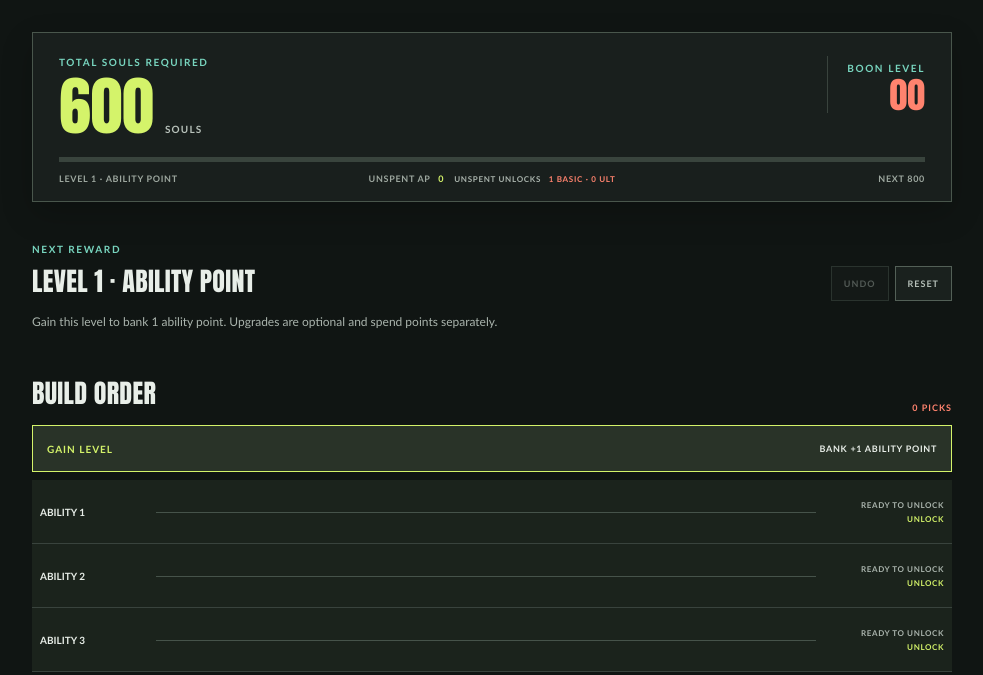
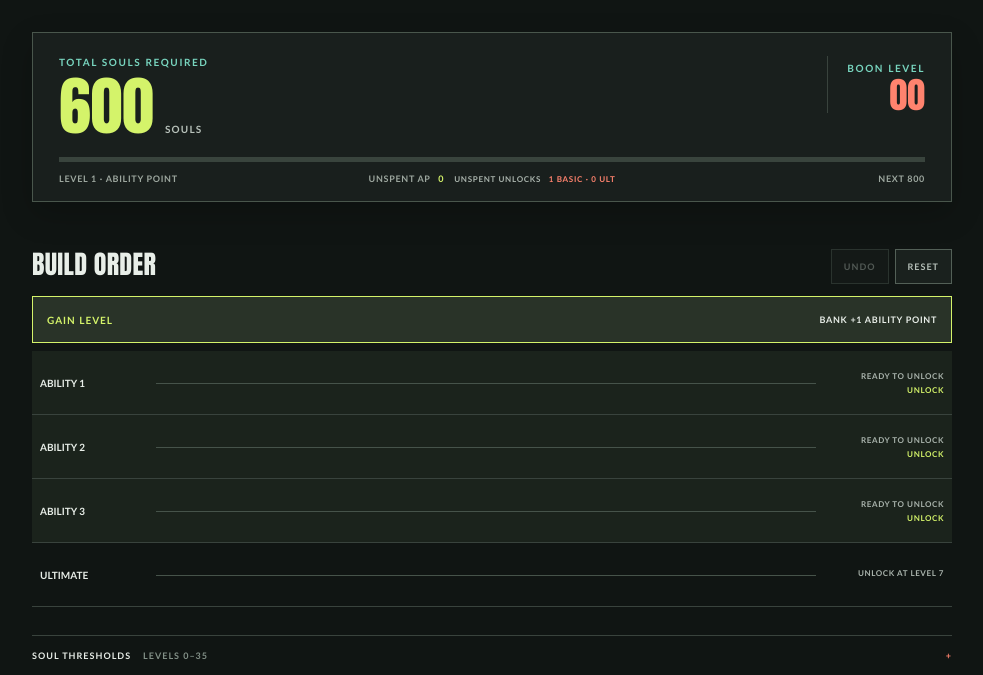
Before and after one commit to LittleBitwise/BoonPlanner, a Flask app: page / in a window 1280 px wide. Shown: the part 66-741 px from the top of the page, without its empty margins (148-1131 px from the left). Run offline with Flask 3, Linux system fonts and the light colour scheme.

Commit message:
removed leftover choice prompt

```diff
--- a/static/app.js
+++ b/static/app.js
@@ -10,11 +10,8 @@ const unspentValue = document.querySelector("#unspentValue");
 const unspentUnlocks = document.querySelector("#unspentUnlocks");
 const progressFill = document.querySelector("#progressFill");
 const progressTrack = document.querySelector(".progress-track");
-const choiceHeading = document.querySelector("#choiceHeading");
-const choicePrompt = document.querySelector("#choicePrompt");
 const gainLevelButton = document.querySelector("#gainLevelButton");
 const buildOrder = document.querySelector("#buildOrder");
-const orderCount = document.querySelector("#orderCount");
 const undoButton = document.querySelector("#undoButton");
 const abilities = new Map(abilityTracks.map((track) => [track.dataset.ability, {
   track,
@@ -105,18 +102,7 @@ function rebuildProgress() {
   actions.forEach((action) => applyAction(action));
 }
 
-function promptFor(target) {
-  if (!target) return { heading: "MAXIMUM LEVEL", prompt: "All 35 boon levels are assigned." };
-  if (target.reward === "Ability unlock") {
-    if (target.level === 7) return { heading: `LEVEL ${target.level} · ULTIMATE UNLOCK`, prompt: "Gain this level to bank an Ultimate unlock, then assign it whenever you're ready." };
-    const heading = target.level === 0 ? "STARTING ABILITY" : `LEVEL ${target.level} · ABILITY UNLOCK`;
-    return { heading, prompt: "Gain this level to bank a basic ability unlock. You can assign it later." };
-  }
-  return { heading: `LEVEL ${target.level} · ABILITY POINT`, prompt: "Gain this level to bank 1 ability point. Upgrades are optional and spend points separately." };
-}
-
 function renderOrder() {
-  orderCount.textContent = `${order.length} ${order.length === 1 ? "PICK" : "PICKS"}`;
   abilities.forEach((ability, abilityId) => {
     const line = ability.track.querySelector(".track-line");
     line.replaceChildren(...order.map((entry, index) => {
@@ -143,7 +129,6 @@ function renderOrder() {
 function render() {
   const target = targetLevel();
   const current = levels[Math.max(0, currentLevel)];
-  const prompt = promptFor(target);
   const souls = current.souls;
   const canAdvance = canGainLevel(target);
 
@@ -155,8 +140,6 @@ function render() {
   unspentUnlocks.textContent = `${pendingBasicUnlocks} BASIC · ${pendingUltimateUnlocks} ULT`;
   progressFill.style.width = `${(Math.max(currentLevel, 0) / 35) * 100}%`;
   progressTrack.setAttribute("aria-valuenow", String(Math.max(currentLevel, 0)));
-  choiceHeading.textContent = prompt.heading;
-  choicePrompt.textContent = prompt.prompt;
   gainLevelButton.disabled = !canAdvance;
   gainLevelButton.childNodes[0].textContent = canAdvance ? "GAIN LEVEL " : "MAX LEVEL ";
   gainLevelButton.querySelector("span").textContent = !target ? "ALL BOON LEVELS CLAIMED" : target.reward === "Ability unlock" ? target.level === 7 ? "BANK +1 ULTIMATE UNLOCK" : "BANK +1 BASIC UNLOCK" : "BANK +1 ABILITY POINT";
--- a/static/styles.css
+++ b/static/styles.css
@@ -64,7 +64,6 @@ button { color: inherit; }
 .unlock-bank { color: #aab4ad; font-size: 8px; white-space: nowrap; }
 .unlock-bank b { color: var(--coral); }
 
-.picker-heading { display: flex; justify-content: space-between; align-items: end; gap: 18px; margin: 35px 0 16px; }
 h2 { margin: 5px 0 0; font-family: Impact, "Arial Narrow", sans-serif; font-size: 26px; font-weight: 400; letter-spacing: .3px; }
 .stepper { display: flex; align-items: center; gap: 6px; }
 .step-button, .reset-button { height: 35px; border: 1px solid #536057; background: var(--panel); cursor: pointer; transition: background 130ms ease, color 130ms ease, border-color 130ms ease; }
@@ -74,7 +73,6 @@ h2 { margin: 5px 0 0; font-family: Impact, "Arial Narrow", sans-serif; font-size
 .reset-button:disabled { opacity: .4; cursor: not-allowed; }
 .step-button:focus-visible, .reset-button:focus-visible, .level-card:focus-visible { outline: 2px solid var(--mint); outline-offset: 3px; }
 
-.choice-prompt { margin: -4px 0 15px; color: #aab4ad; font-size: 12px; line-height: 1.5; }
 .gain-level-button { display: flex; width: 100%; min-height: 47px; align-items: center; justify-content: space-between; margin: 0 0 8px; padding: 0 14px; border: 1px solid var(--acid); background: #293328; color: var(--acid); cursor: pointer; font-size: 10px; font-weight: 900; letter-spacing: 1px; }
 .gain-level-button span { color: var(--paper); font-size: 9px; letter-spacing: .7px; }
 .gain-level-button:hover { background: #354332; }
@@ -87,7 +85,6 @@ h2 { margin: 5px 0 0; font-family: Impact, "Arial Narrow", sans-serif; font-size
 .build-section { margin-top: 37px; }
 .section-heading { display: flex; align-items: end; justify-content: space-between; gap: 16px; padding-bottom: 12px; }
 .section-heading h2 { margin-top: 5px; }
-.order-count { color: var(--coral); font-size: 9px; font-weight: 800; letter-spacing: 1px; }
 .build-order { display: grid; gap: 0; margin: 0; }
 .build-order[hidden] { display: none; }
 .ability-track { display: grid; width: 100%; min-width: 0; min-height: 64px; grid-template-columns: 104px minmax(0, 1fr) 116px; align-items: center; gap: 12px; padding: 0 8px; border: 0; border-bottom: 1px solid var(--line); background: transparent; color: var(--paper); text-align: left; cursor: pointer; transition: background 120ms ease; }
@@ -139,7 +136,6 @@ h2 { margin: 5px 0 0; font-family: Impact, "Arial Narrow", sans-serif; font-size
   .souls-value { font-size: 46px; }
   .level-stamp { min-width: 66px; padding-left: 12px; }
   .level-stamp strong { font-size: 31px; }
-  .picker-heading { align-items: center; margin-top: 27px; }
   h2 { font-size: 23px; }
   .summary-bottom { grid-template-columns: 1fr auto; row-gap: 7px; }
   .summary-bottom #nextValue { grid-column: 2; grid-row: 1; }
--- a/templates/index.html
+++ b/templates/index.html
@@ -35,17 +35,14 @@
         </div>
       </div>
 
-      <div class="picker-heading">
-        <div><span class="label">NEXT REWARD</span><h2 id="choiceHeading">LEVEL 1 · ABILITY POINT</h2></div>
-        <div class="stepper" aria-label="Manage ability order">
-          <button type="button" class="reset-button" id="undoButton" title="Undo the last ability choice" disabled>UNDO</button>
-          <button type="button" class="reset-button" id="resetButton" title="Clear the ability order">RESET</button>
+      <section class="build-section" aria-labelledby="buildTitle">
+        <div class="section-heading">
+          <div><h2 id="buildTitle">BUILD ORDER</h2></div>
+          <div class="stepper" aria-label="Manage ability order">
+            <button type="button" class="reset-button" id="undoButton" title="Undo the last ability choice" disabled>UNDO</button>
+            <button type="button" class="reset-button" id="resetButton" title="Clear the ability order">RESET</button>
+          </div>
         </div>
-      </div>
-      <p class="choice-prompt" id="choicePrompt">Gain this level to bank 1 ability point. Upgrades are optional and spend points separately.</p>
-
-      <section class="build-section" aria-labelledby="buildTitle">
-        <div class="section-heading"><div><h2 id="buildTitle">BUILD ORDER</h2></div><span class="order-count" id="orderCount">0 PICKS</span></div>
         <button type="button" class="gain-level-button" id="gainLevelButton">GAIN LEVEL <span>BANK +1 ABILITY POINT</span></button>
         <div class="build-order" id="buildOrder" role="group" aria-label="Choose abilities and view assignment order" aria-live="polite">
           <button type="button" class="ability-track" data-ability="ability-1">
```
